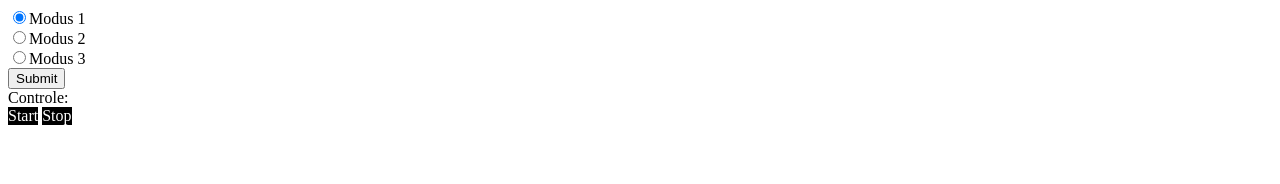
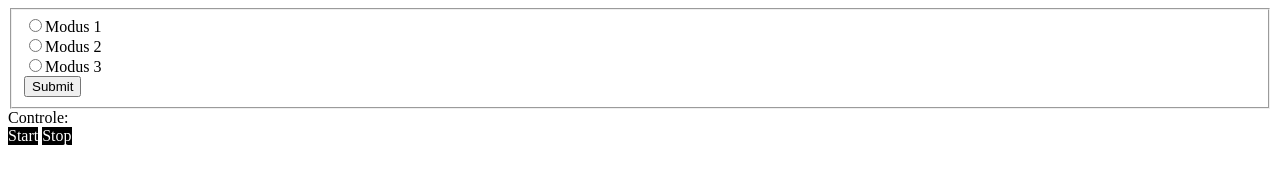
Before and after one commit to Foxhunt/NVIS, a website: page nvis_node_snmp/public/index.html in a window 1280 px wide. Drawn offline with Linux system fonts and the light colour scheme.

Commit message:
Frontend  weiter ausgearbeitet

```diff
--- a/nvis_node_snmp/public/index.css
+++ b/nvis_node_snmp/public/index.css
@@ -1,7 +1,10 @@
 a {
 	appearance: button;
-
 	text-decoration: none;
 	color: white;
 	background-color: black;
 }
+
+input[type="radio"]:checked+label {
+	font-weight: bold;
+}
--- a/nvis_node_snmp/public/index.html
+++ b/nvis_node_snmp/public/index.html
@@ -10,13 +10,25 @@
 <body>
 
 	<form method="post" action="/nvis">
-		<input type="radio" name="modus" value="1" checked>Modus 1<br>
-		<input type="radio" name="modus" value="2">Modus 2<br>
-		<input type="radio" name="modus" value="3">Modus 3<br>
-		<input type="submit">
+		<fieldset>
+			<label>
+				<input type="radio" name="modus" value="1" required>Modus 1
+			</label>
+			<br>
+			<label>
+				<input type="radio" name="modus" value="2" required>Modus 2
+			</label>
+			<br>
+			<label>
+				<input type="radio" name="modus" value="3" required>Modus 3
+			</label>
+			<br>
+			<input type="submit">
+		</fieldset>
 	</form>
 
-	Controle:<br>
+	Controle:
+	<br>
 	<a href="/nvis/start" id="start">Start</a>
 	<a href="/nvis/stop" id="stop">Stop</a>
 
```
